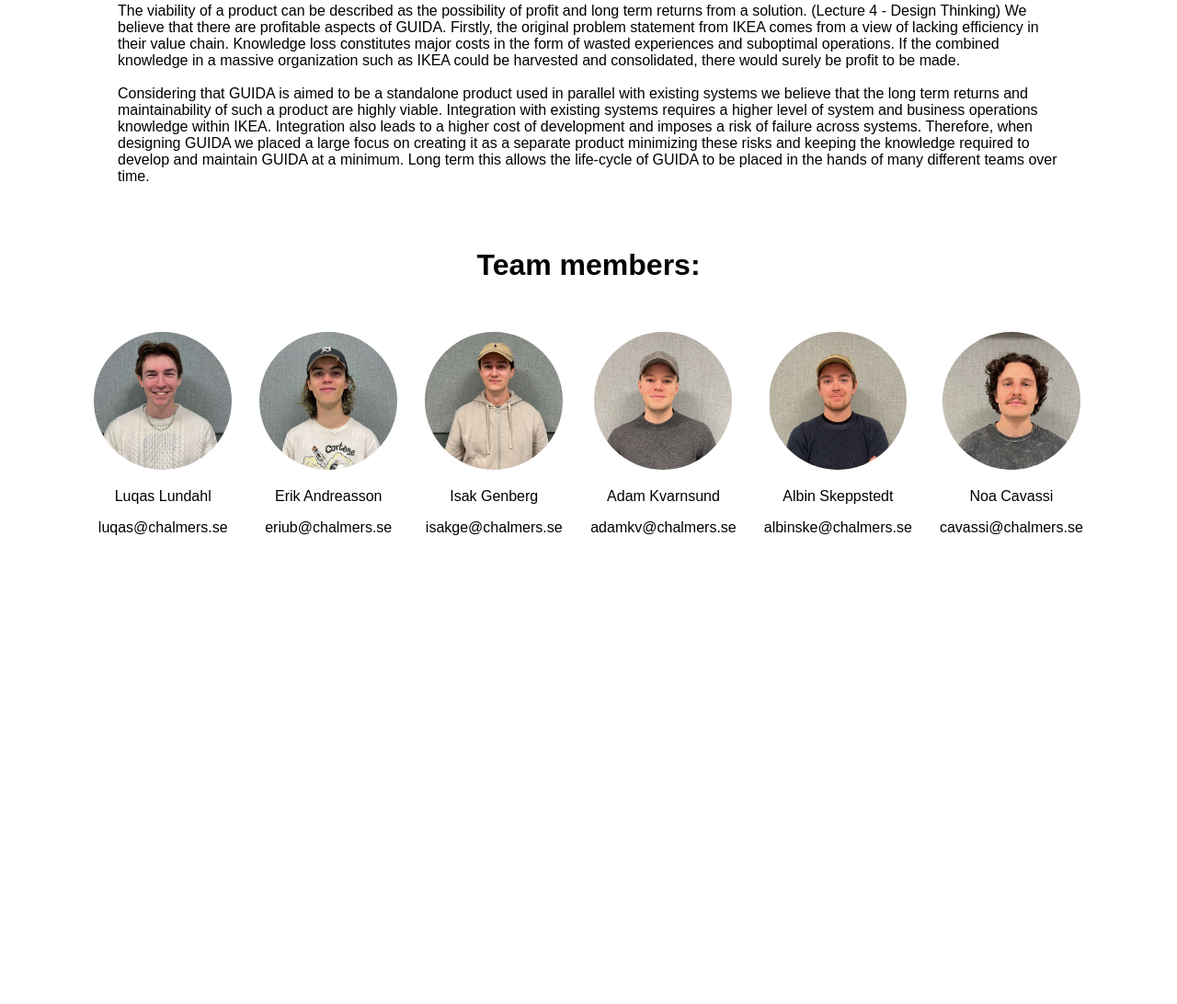
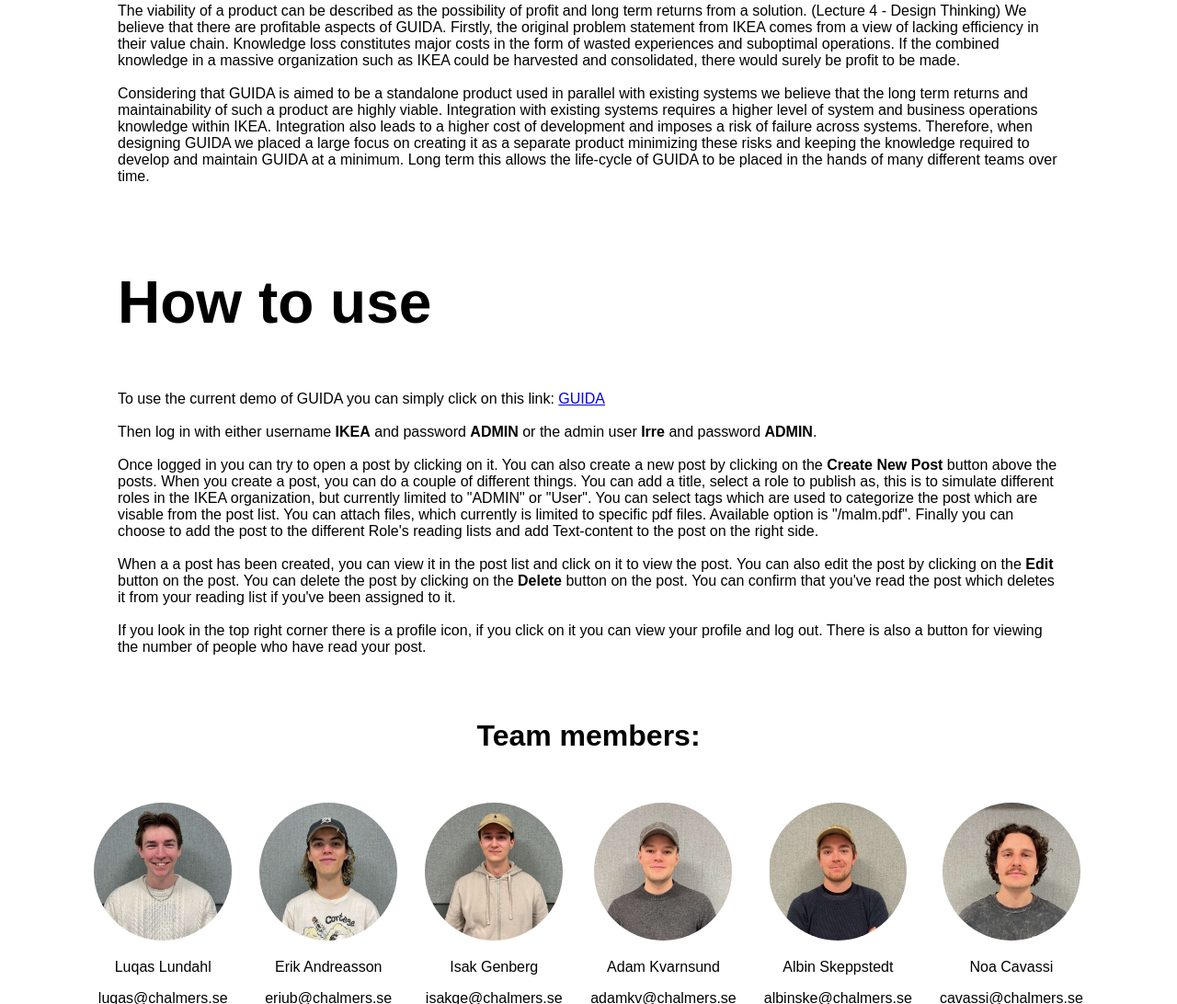
Before and after one commit to adamkvarnsund/Innovation-GUIDA-Team-2, a plain HTML site: page index.html in a window 1280 px wide. Shown: the part 3845-4937 px from the top of the page at 92% size. Before the commit the page ends 4516 px from the top, so only its background shows below. Drawn offline with Linux system fonts and the light colour scheme.

Commit message:
Added how to use GUIDA

```diff
--- a/index.html
+++ b/index.html
@@ -187,6 +187,31 @@
               time.
             </p>
           </div>
+          <h1 style="align-self: start">How to use</h1>
+          <div style="margin-bottom: 2rem;">
+            <p>
+              To use the current demo of GUIDA you can simply click on this link:
+              <a href=https://ikea-capstone-group-2-0-gixty-0s-projects.vercel.app/login>GUIDA</ahref></a>
+
+              <br /><br />
+              Then log in with either username <b>IKEA</b> and password <b>ADMIN</b> or the admin user
+              <b>Irre</b> and password <b>ADMIN</b>.
+
+              <br /><br />
+              Once logged in you can try to open a post by clicking on it. You can also create a new post by clicking on
+              the <b>Create New Post</b> button above the posts. When you create a post, you can do a couple of different things. You can
+              add a title, select a role to publish as, this is to simulate different roles in the IKEA organization, but currently limited to "ADMIN" or "User".
+              You can select tags which are used to categorize the post which are visable from the post list. You can attach files, which currently is limited to specific pdf files. Available option is "/malm.pdf".
+              Finally you can choose to add the post to the different Role's reading lists and add Text-content to the post on the right side.
+
+              <br /><br />
+              When a a post has been created, you can view it in the post list and click on it to view the post. You can also edit the post by clicking on the <b>Edit</b> button on the post.
+              You can delete the post by clicking on the <b>Delete</b> button on the post. You can confirm that you've read the post which deletes it from your reading list if you've been assigned to it.
+
+              <br /><br />
+              If you look in the top right corner there is a profile icon, if you click on it you can view your profile and log out. There is also a button for viewing the number of people who have read your post.
+            </p>
+          </div>
         </div>
       </div>
       <div
```
